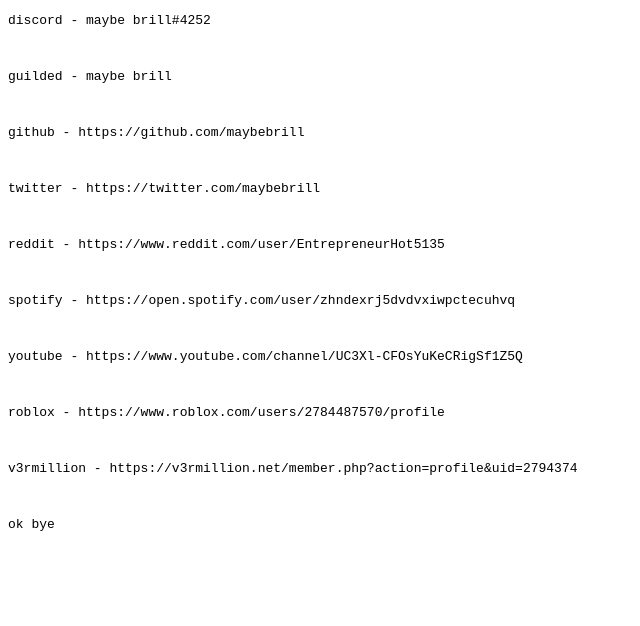
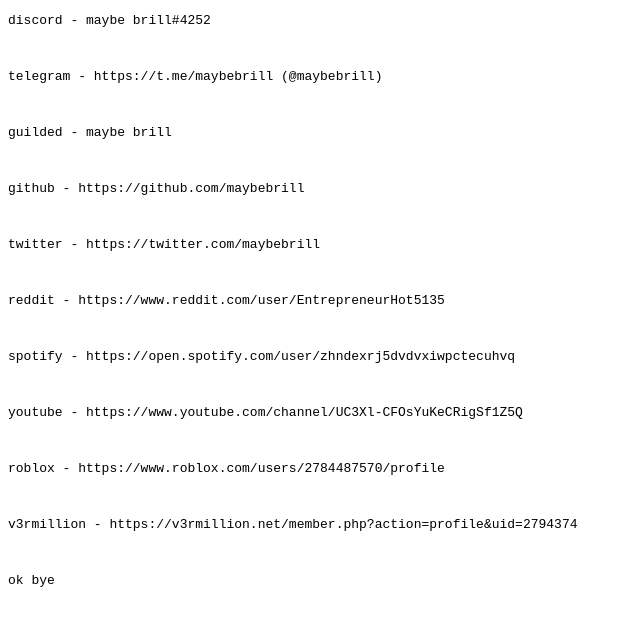
Before and after one commit to MaybeBrill/maybebrill.github.io-contacts, a plain HTML site: page index.html in a window 1280 px wide. Shown: the whole page, without its empty margins (0-640 px from the left). Drawn offline with Linux system fonts and the light colour scheme.

Commit message:
Update index.html

```diff
--- a/index.html
+++ b/index.html
@@ -8,6 +8,7 @@
 <body>
 <pre style="word-wrap: break-word; white-space: pre-wrap;">
 <p id=" ">discord - maybe brill#4252</p>
+<p id=" ">telegram - https://t.me/maybebrill (@maybebrill)</p>
 <p id=" ">guilded - maybe brill</p>
 <p id=" ">github - https://github.com/maybebrill</p>
 <p id=" ">twitter - https://twitter.com/maybebrill</p>
```
